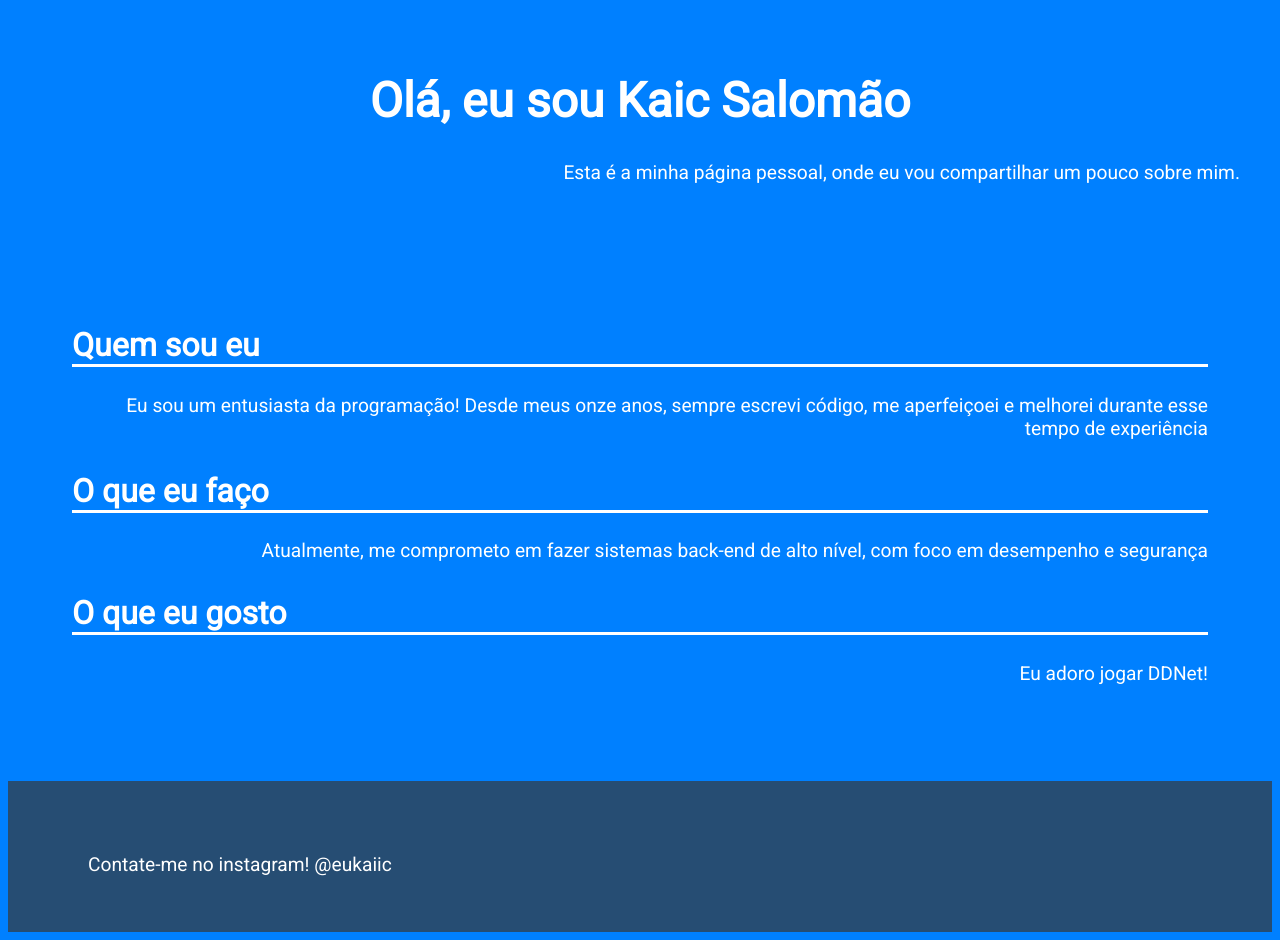
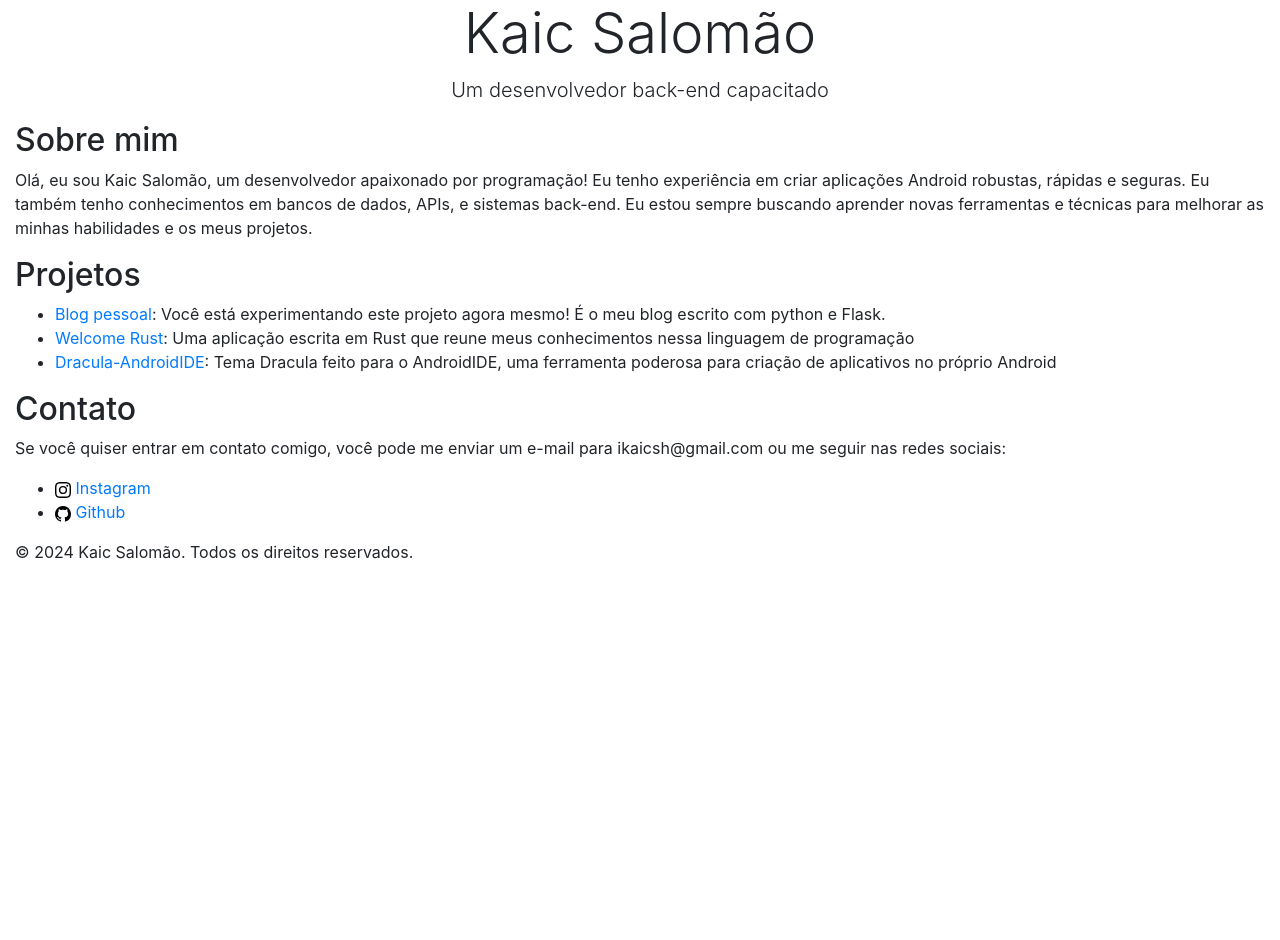
Before and after one commit to kaicsalomao/portfolio, a plain HTML site: page templates/index.html in a window 1280 px wide. After the commit the page ends 800 px from the top, so only its background shows below. Drawn offline with nearby package versions, Linux system fonts and the light colour scheme.

Commit message:
Atualização no blog

```diff
--- a/templates/index.html
+++ b/templates/index.html
@@ -1,56 +1,63 @@
+<!-- home.html -->
 <!DOCTYPE html>
 <html lang="pt-br">
 <head>
     <meta charset="UTF-8">
-    <title>Kaic Salomão</title>
-    <!-- Referenciar o arquivo externo de estilo -->
-    <link rel="stylesheet" href="style.css">
+    <title>Página pessoal de Kaic Salomão</title>
+    <meta name="viewport" content="width=device-width, initial-scale=1, maximum-scale=1, user-scalable=no">
+    <!-- Importar o Bootstrap do CDN -->
+    <link rel="stylesheet" href="https://stackpath.bootstrapcdn.com/bootstrap/4.5.2/css/bootstrap.min.css">
 </head>
 <body>
-    <!-- Criar um elemento de cabeçalho -->
-    <header>
-        <!-- Criar um elemento de título -->
-        <h1 id="titulo">Olá, eu sou Kaic Salomão</h1>
-        <!-- Criar um elemento de parágrafo -->
-        <p id="introducao">Esta é a minha página pessoal, onde eu vou compartilhar um pouco sobre mim.</p>
-    </header>
-    <!-- Criar um elemento principal -->
-    <main>
-        <!-- Criar um elemento de seção -->
-        <section id="quem-sou-eu">
-            <!-- Criar um elemento de subtítulo -->
-            <h2>Quem sou eu</h2>
-            <!-- Criar um elemento de parágrafo -->
-            <p>Eu sou um entusiasta da programação! Desde meus onze anos, sempre escrevi código, me aperfeiçoei e melhorei durante esse tempo de experiência</p>
+
+    <!-- Criar um container para o conteúdo da página -->
+    <div class="container-fluid">
+        <!-- Criar uma seção para o cabeçalho da página -->
+        <section id="header">
+          <div class="text-center">
+            <!-- Criar um elemento h1 para o nome -->
+            <h1 class="display-4">Kaic Salomão</h1>
+            <!-- Criar um elemento p para a descrição -->
+            <p class="lead">Um desenvolvedor back-end capacitado</p>
+          </div>
         </section>
-        <!-- Criar outro elemento de seção -->
-        <section id="o-que-eu-faco">
-            <!-- Criar outro elemento de subtítulo -->
-            <h2>O que eu faço</h2>
-            <!-- Criar outro elemento de parágrafo -->
-            <p>Atualmente, me comprometo em fazer sistemas back-end de alto nível, com foco em desempenho e segurança</p>
+        <!-- Criar uma seção para o corpo da página -->
+        <section id="body">
+            <!-- Criar um elemento div para o conteúdo -->
+            <div class="content">
+                <!-- Criar um elemento h2 para o título -->
+                <h2>Sobre mim</h2>
+                <!-- Criar um elemento p para o texto -->
+                <p>Olá, eu sou Kaic Salomão, um desenvolvedor apaixonado por programação! Eu tenho experiência em criar aplicações Android robustas, rápidas e seguras. Eu também tenho conhecimentos em bancos de dados, APIs, e sistemas back-end. Eu estou sempre buscando aprender novas ferramentas e técnicas para melhorar as minhas habilidades e os meus projetos.</p>
+                <!-- Criar um elemento h2 para o título -->
+                <h2>Projetos</h2>
+                <!-- Criar um elemento ul para a lista de projetos -->
+                <ul>
+                    <!-- Criar um elemento li para cada projeto -->
+                    <li><a href="https://github.com/kaicsm/blog">Blog pessoal</a>: Você está experimentando este projeto agora mesmo! É o meu blog escrito com python e Flask.</li>
+                    <li><a href="https://github.com/kaicsm/welcome-rs">Welcome Rust</a>: Uma aplicação escrita em Rust que reune meus conhecimentos nessa linguagem de programação</li>
+                    <li><a href="https://github.com/kaicsm/dracula-androidide">Dracula-AndroidIDE</a>: Tema Dracula feito para o AndroidIDE, uma ferramenta poderosa para criação de aplicativos no próprio Android</li>
+                </ul>
+                <!-- Criar um elemento h2 para o título -->
+                <h2>Contato</h2>
+                <!-- Criar um elemento p para o texto -->
+                <p>Se você quiser entrar em contato comigo, você pode me enviar um e-mail para ikaicsh@gmail.com ou me seguir nas redes sociais:</p>
+                <!-- Criar um elemento ul para a lista de redes sociais -->
+                <ul>
+                    <!-- Criar um elemento li para cada rede social -->
+            <li><a href="https://instagram.com/eukaiic"><img src="/static/icons/instagram.svg"> Instagram</a></li>
+            <li><a href="https://github.com/kaicsm"><img src="/static/icons/github.svg"> Github</a></li>
+                </ul>
+            </div>
         </section>
-        <!-- Criar mais um elemento de seção -->
-        <section id="o-que-eu-gosto">
-            <!-- Criar mais um elemento de subtítulo -->
-            <h2>O que eu gosto</h2>
-            <!-- Criar mais um elemento de parágrafo -->
-            <p>Eu adoro jogar DDNet!</p>
+        <!-- Criar uma seção para o rodapé da página -->
+        <section id="footer">
+            <!-- Criar um elemento p para o texto -->
+            <p>© 2024 Kaic Salomão. Todos os direitos reservados.</p>
         </section>
-    </main>
-    <!-- Criar um elemento de rodapé -->
-    <footer>
-        <!-- Criar um elemento de navegação -->
-        <nav id="contato">
-            <!-- Criar um elemento de lista não ordenada -->
-            <ul>
-                <!-- Criar um elemento de item de lista -->
-                <li>
-                    <!-- Criar um elemento de link -->
-                    <a href="https://www.instagram.com/eukaiic/" target="_blank">Contate-me no instagram! @eukaiic</a>
-                </li>
-            </ul>
-        </nav>
-    </footer>
+    </div>
+    <!-- Importar o jQuery e o Bootstrap do CDN -->
+    <script src="https://code.jquery.com/jquery-3.5.1.slim.min.js"></script>
+    <script src="https://stackpath.bootstrapcdn.com/bootstrap/4.5.2/js/bootstrap.min.js"></script>
 </body>
 </html>
```
Also changed, not shown: static/icons/github.svg (added), static/icons/instagram.svg (added), static/style.css (renamed from templates/style.css), 3 other files.
